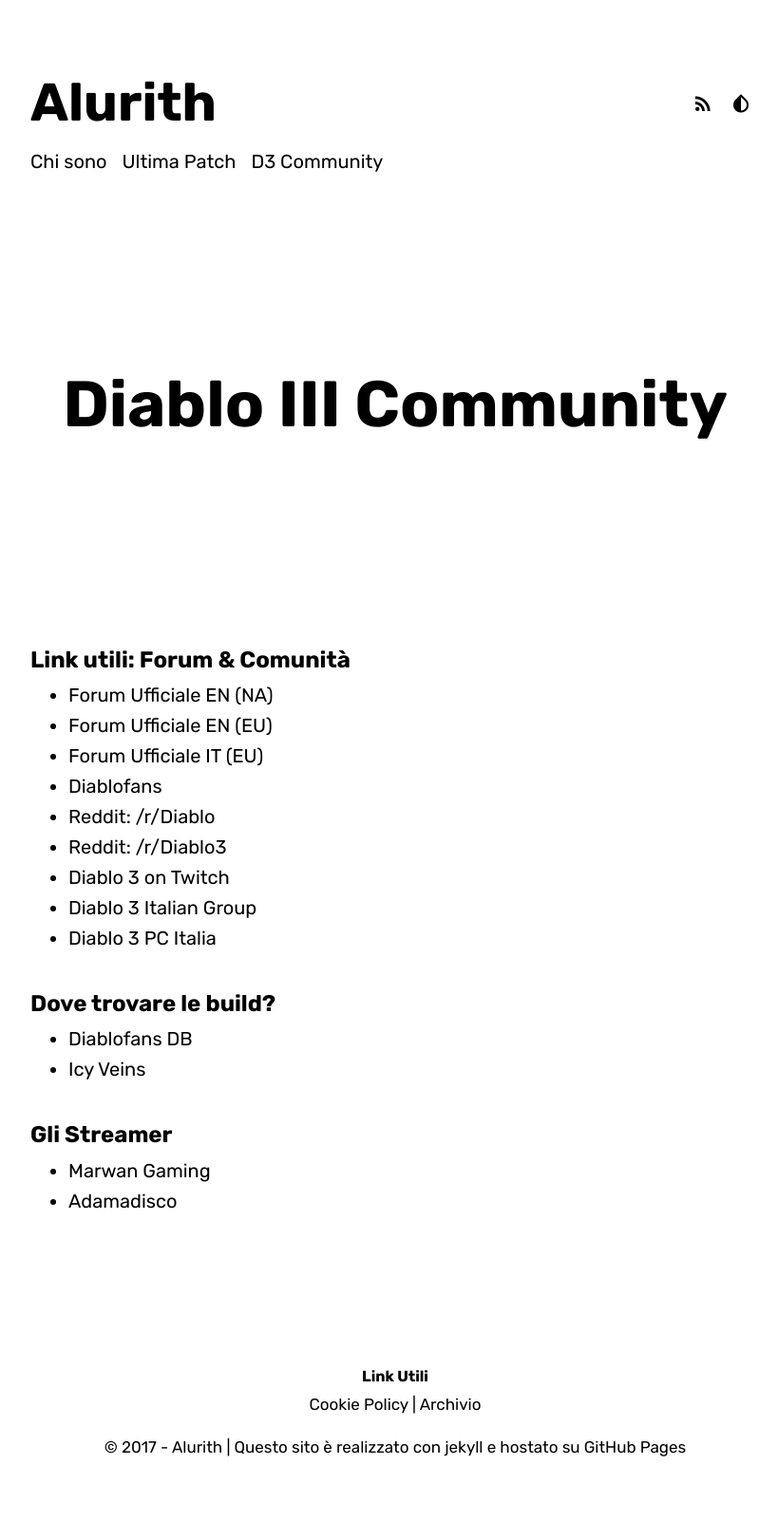
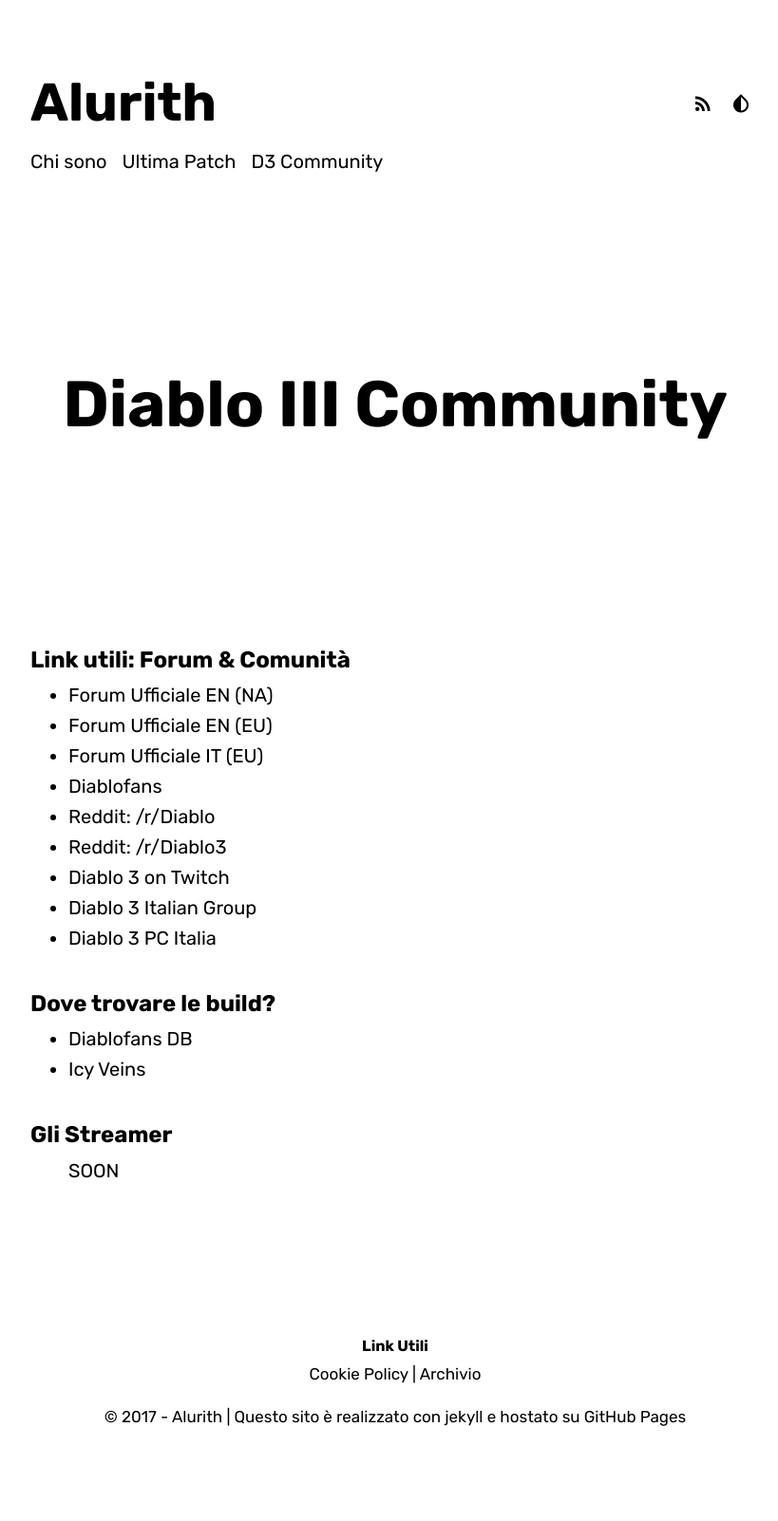
Before and after one commit to Alurith/alurith.github.io, a Jekyll site: the page built from community.md, in a window 1280 px wide. Shown: the whole page at 95% size, without its empty margins (224-1043 px from the left). Built offline with Jekyll 4.4.1, drawn with Linux system fonts in a browser that asks for light colours; some web fonts are replaced; a script that is not in the unit is left out; comment, search, counter and statistics services are not loaded; after the commit the page ends 1570 px from its top, so only the background shows below that.

Commit message:
removed streamers

```diff
--- a/community.md
+++ b/community.md
@@ -33,6 +33,5 @@ published: true
 
 ## Gli Streamer
 <ul>
-	<li><a href="https://www.twitch.tv/marwangaming" target="_blank">Marwan Gaming</a></li>
-	<li><a href="https://www.twitch.tv/adamadisco" target="_blank">Adamadisco</a></li>
+SOON
 </ul>
```
